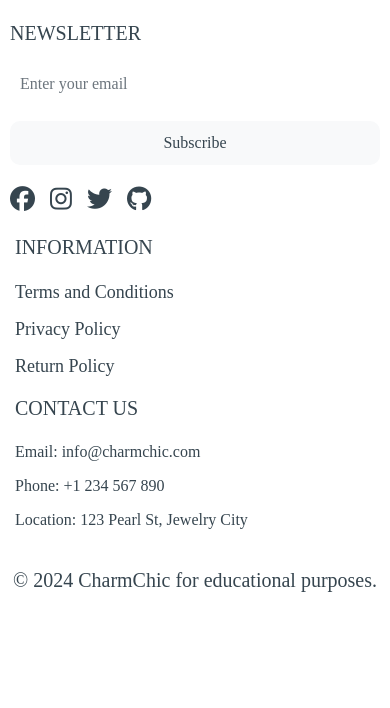
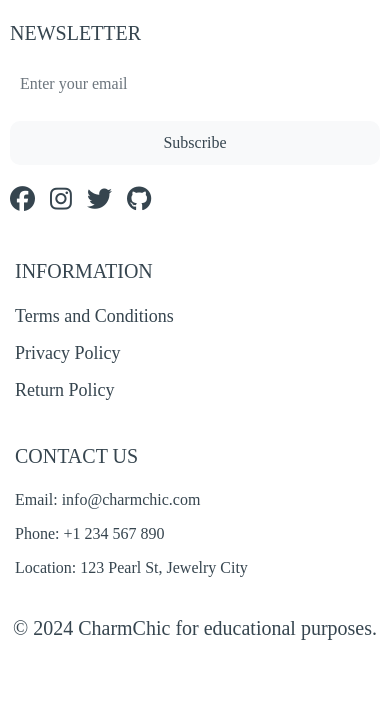
Before and after one commit to Cristina-Becheru/charm_chic, a Django app: page / in a window 390 px wide. Shown: the part 4931-5639 px from the top of the page. Before the commit the page ends 5523 px from the top, so only its background shows below. Run offline with Django 3.2, Linux system fonts and the light colour scheme; some libraries are stand-ins or nearby versions.

Commit message:
Improve footer layout for mobile devices.

```diff
--- a/templates/includes/footer.html
+++ b/templates/includes/footer.html
@@ -2,7 +2,7 @@
     <div class="container">
         <div class="row">
             <!-- Become a Member Column -->
-            <div class="col-md-3">
+            <div class="col-12 col-md-3 mb-4 mb-md-0">
                 <h5 class="footer-title">NEWSLETTER</h5>
                 <form class="footer-subscribe-form">
                     <input type="email" class="form-control" placeholder="Enter your email" required>
@@ -21,7 +21,7 @@
             </div>
 
              <!-- Information Section -->
-             <div class="col-md-4">
+             <div class="col-12 col-md-4 mb-4 mb-md-0">
                 <h5 class="footer-title">INFORMATION</h5>
                 <ul class="footer-links">
                     <li><a href="#">Terms and Conditions</a></li>
@@ -31,7 +31,7 @@
             </div>
 
             <!-- Contact Us Section -->
-            <div class="col-md-4">
+            <div class="col-12 col-md-4">
                 <h5 class="footer-title">CONTACT US</h5>
                 <ul class="footer-links">
                     <li>Email: info@charmchic.com</li>
```
